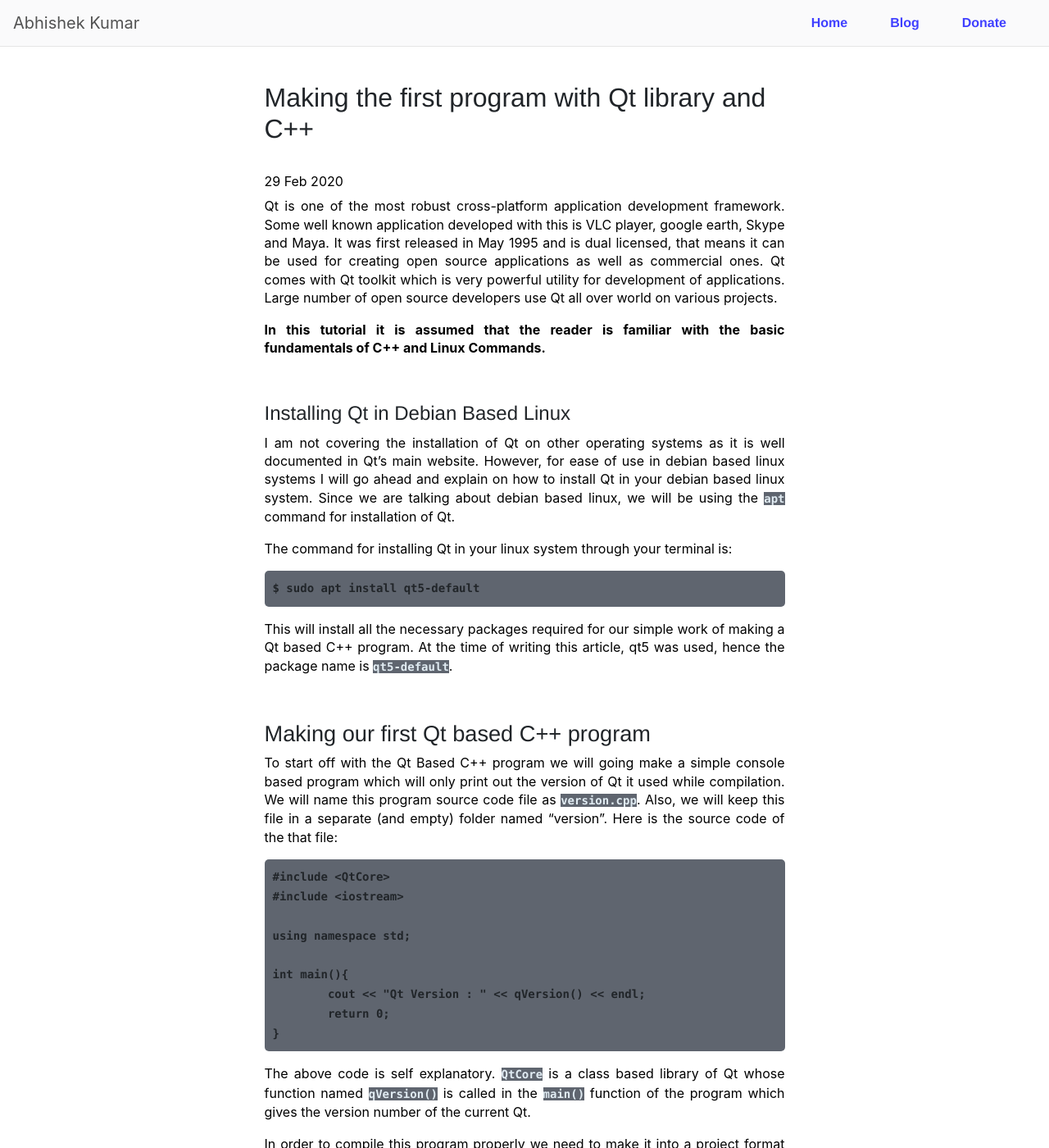
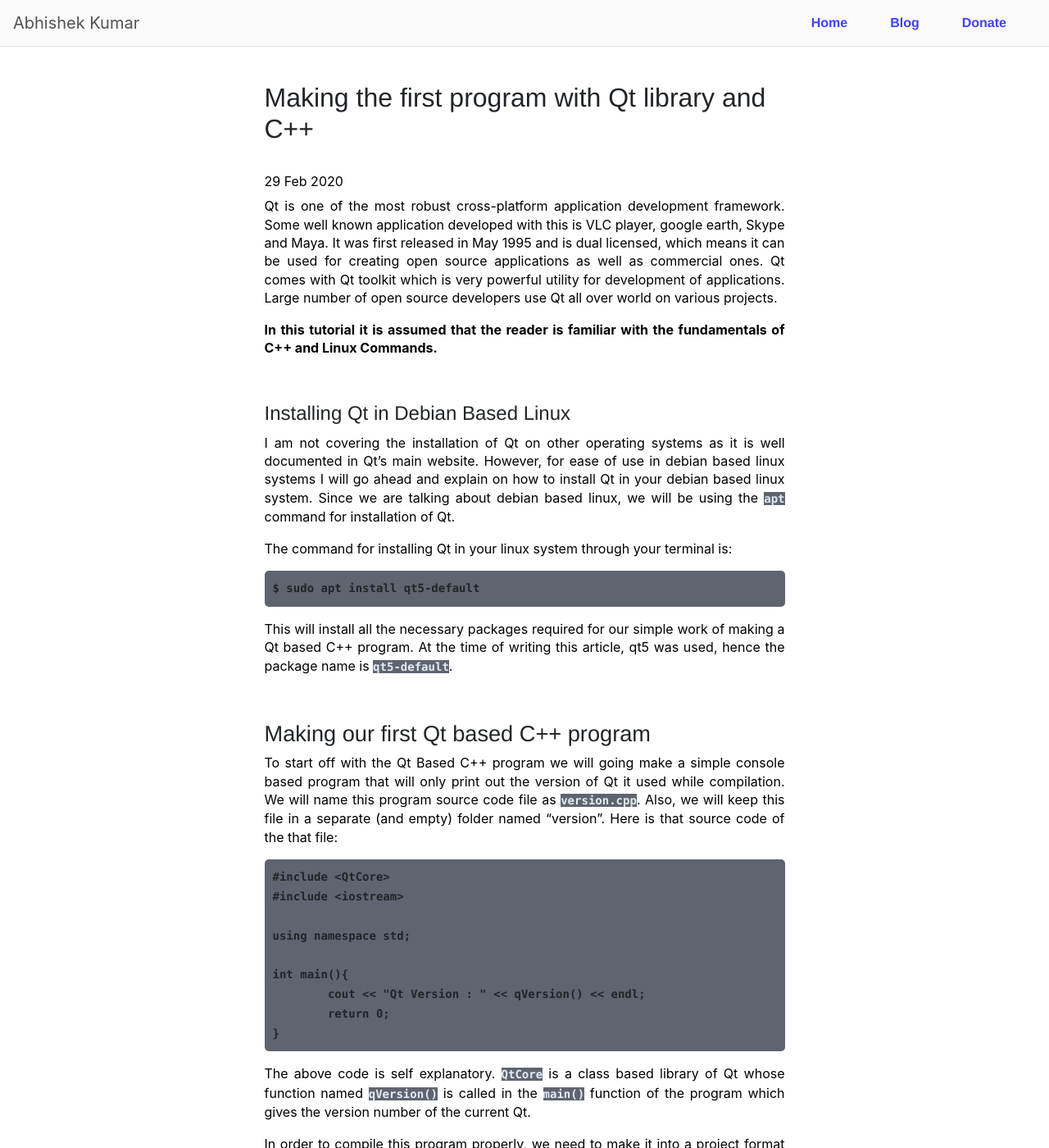
Before and after one commit to Mr-Kumar-Abhishek/brain-beats-blog, a Jekyll site: the page built from _posts/2020-02-29-making-first-program-with-qt-and-c-plus-plus.md, in a window 1280 px wide and 1400 px high. Shown: the whole window at 82% size. Built offline with Jekyll 4.4.1, drawn with Linux system fonts in a browser that asks for light colours; nearby versions of some CDN libraries; comment, search, counter and statistics services are not loaded; some of the changed text lies outside the part shown.

Commit message:
fix grammer of the qt version post

````diff
--- a/_posts/2020-02-29-making-first-program-with-qt-and-c-plus-plus.md
+++ b/_posts/2020-02-29-making-first-program-with-qt-and-c-plus-plus.md
@@ -14,9 +14,9 @@
 keywords: Abhishek Kumar, Software Engineer, C++, Qt, hello world, GUI
 ---
 
-Qt is one of the most robust cross-platform application development framework. Some well known application developed with this is VLC player, google earth, Skype and Maya. It was first released in May 1995 and is dual licensed, that means it can be used for creating open source applications as well as commercial ones. Qt comes with Qt toolkit which is very powerful utility for development of applications. Large number of open source developers use Qt all over world on various projects.
+Qt is one of the most robust cross-platform application development framework. Some well known application developed with this is VLC player, google earth, Skype and Maya. It was first released in May 1995 and is dual licensed, which means it can be used for creating open source applications as well as commercial ones. Qt comes with Qt toolkit which is very powerful utility for development of applications. Large number of open source developers use Qt all over world on various projects.
 
-**In this tutorial it is assumed that the reader is familiar with the basic fundamentals of C++ and Linux Commands.**
+**In this tutorial it is assumed that the reader is familiar with the fundamentals of C++ and Linux Commands.**
 
 <br>
 ### Installing Qt in Debian Based Linux
@@ -35,7 +35,7 @@
 
 ## Making our first Qt based C++ program
 
-To start off with the Qt Based C++ program we will going make a simple console based program which will only print out the version of Qt it used while compilation. We will name this program source code file as `version.cpp`. Also, we will keep this file in a separate (and empty) folder named "version". Here is the source code of the that file:
+To start off with the Qt Based C++ program we will going make a simple console based program that will only print out the version of Qt it used while compilation. We will name this program source code file as `version.cpp`. Also, we will keep this file in a separate (and empty) folder named "version". Here is that source code of the that file:
 
 ```
 #include <QtCore>
@@ -51,13 +51,13 @@
 
 The above code is self explanatory. `QtCore` is a class based library of Qt whose function named `qVersion()` is called in the `main()` function of the program which gives the version number of the current Qt.
 
-In order to compile this program properly we need to make it into a project format which will build all the necessary configuration files for compilation. To make this into a project format simply in your terminal then, go the directory where you have placed your source file and put this command:
+In order to compile this program properly, we need to make it into a project format that will build all the necessary configuration files for compilation. To make this into a project format simply in your terminal then, go the directory where you have placed your source file and put this command:
 
 ```
 $ qmake -project
 ```
 
-The above command will make two set of files, one ending with `.pro` extention which is a project configuration file, and another is the `Makefile` which has all the commands for compilation of the c++ program.
+The above command will make a set of two files, one ending with `.pro` extention which is a project configuration file, and another is the `Makefile` which has all the commands for compilation of the c++ program.
 
 After this is done, the last step to do is to compile. Since the `Makefile` was already generated by `qmake`, we will just have to run the `make` command to compile the whole project. Keep in mind that, whatever is the folder name in which the source file resides, that will be the binary file's name after compilation. For me, this folder's name was "version".
 
````
